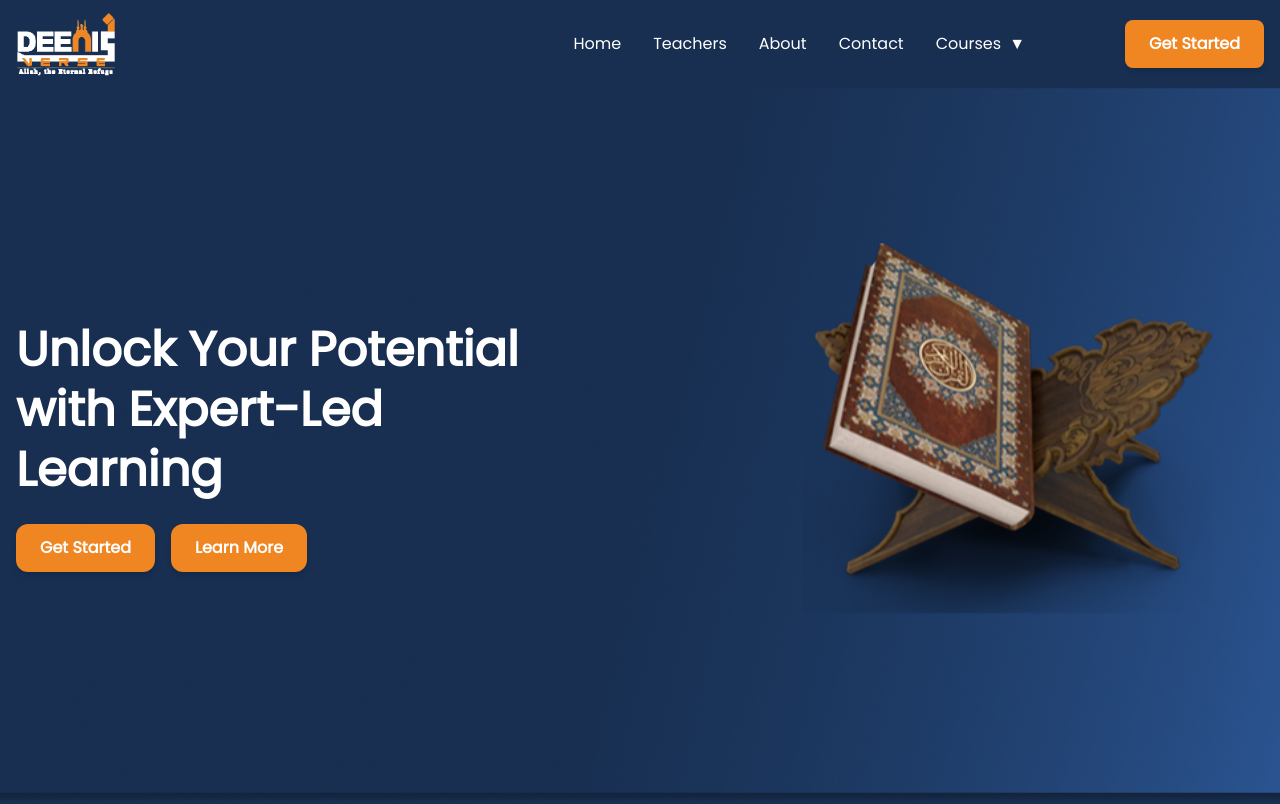
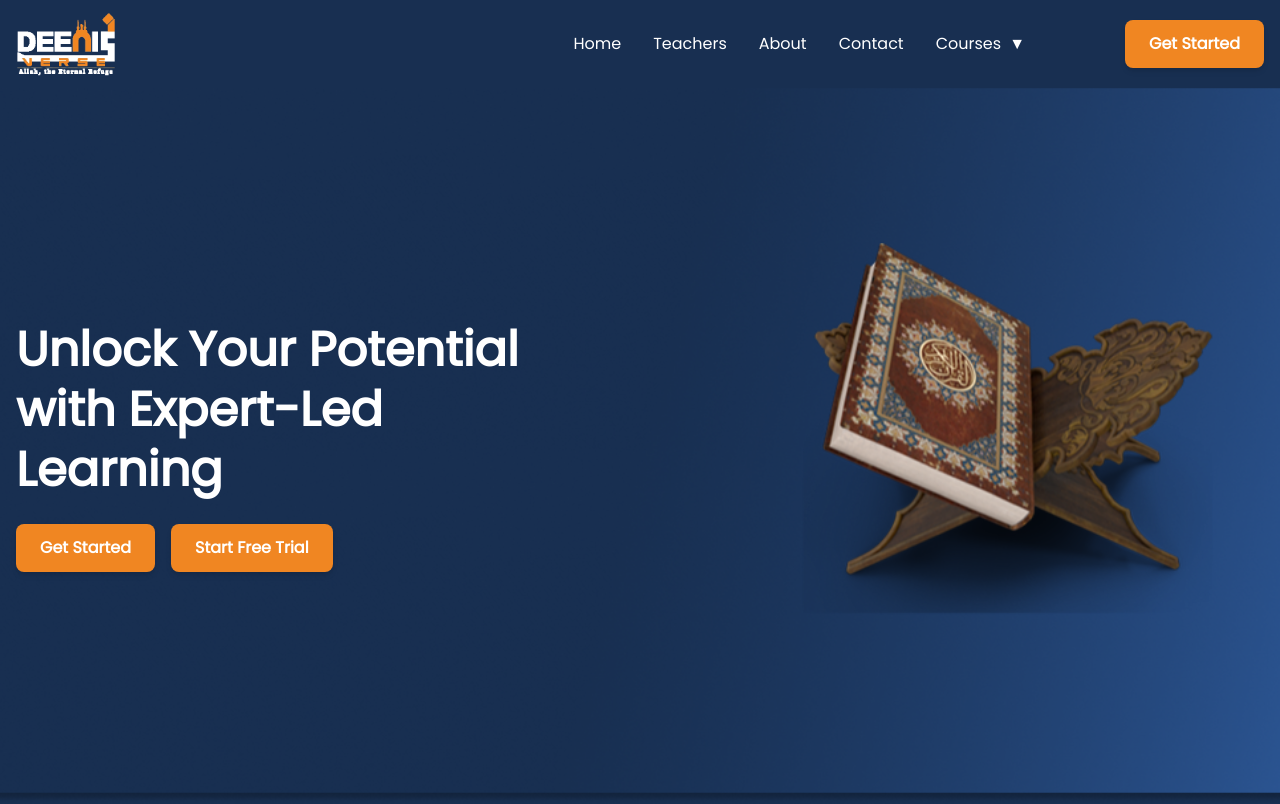
Before and after one commit to HibouDevv/deeniverse, a React (Vite) app: page / in a window 1280 px wide. Built offline with nearby package versions, Linux system fonts and the light colour scheme.

Commit message:
Button comp updated

```diff
--- a/src/Components/Hero/Hero.jsx
+++ b/src/Components/Hero/Hero.jsx
@@ -4,6 +4,7 @@ import FullWidth from '../Layout/FullWidth.jsx';
 import Container from '../Layout/Container.jsx';
 import heroImage from '../../assets/images/hero-grad.png';
 import HeaderImage from '../../assets/images/head-image.png';
+import Button from '../UI/Button.jsx';
 
 const Hero = () => {
   return (
@@ -30,22 +31,9 @@ const Hero = () => {
             </motion.h1>
 
             <div className="flex flex-col sm:flex-row gap-4 w-full sm:w-auto justify-center md:justify-start">
-              <motion.button
-                whileHover={{ scale: 1.05 }}
-                whileTap={{ scale: 0.95 }}
-                transition={{ type: 'spring', stiffness: 300 }}
-                className="bg-[#F08622] hover:bg-[#d97417] transition-colors duration-300 text-white font-semibold text-sm sm:text-base px-6 py-3 rounded-xl shadow-md hover:shadow-lg focus:outline-none focus:ring-2 focus:ring-[#F08622] focus:ring-offset-2"
-              >
-                Get Started
-              </motion.button>
-              <motion.button
-                whileHover={{ scale: 1.05 }}
-                whileTap={{ scale: 0.95 }}
-                transition={{ type: 'spring', stiffness: 300 }}
-                className="bg-[#F08622] hover:bg-[#d97417] transition-colors duration-300 text-white font-semibold text-sm sm:text-base px-6 py-3 rounded-xl shadow-md hover:shadow-lg focus:outline-none focus:ring-2 focus:ring-[#F08622] focus:ring-offset-2"
-              >
-                Learn More
-              </motion.button>
+                <Button>Get Started</Button>
+                <Button>Start Free Trial</Button>
+
             </div>
           </motion.div>
 
--- a/src/Components/UI/Button.jsx
+++ b/src/Components/UI/Button.jsx
@@ -1,9 +1,18 @@
-import React from 'react'
+import React from 'react';
+import { motion } from 'framer-motion';
 
-const Button = ({children , className}) => {
+const Button = ({ children, className, ...rest }) => {
   return (
-    <button className={`${className}`}>{children}</button>
-  )
-}
+    <motion.button
+      whileHover={{ scale: 1.05 }}
+      whileTap={{ scale: 0.95 }}
+      transition={{ type: 'spring', stiffness: 300 }}
+      className={`bg-[#F08622] hover:bg-[#d97417] transition-colors duration-300 text-white font-semibold text-sm sm:text-base px-4 sm:px-6 py-2 sm:py-3 rounded-lg shadow-md hover:shadow-lg focus:outline-none focus:ring-2 focus:ring-[#F08622] focus:ring-offset-2 text-center ${className}`}
+      {...rest}
+    >
+      {children}
+    </motion.button>
+  );
+};
 
-export default Button
+export default Button;
```
